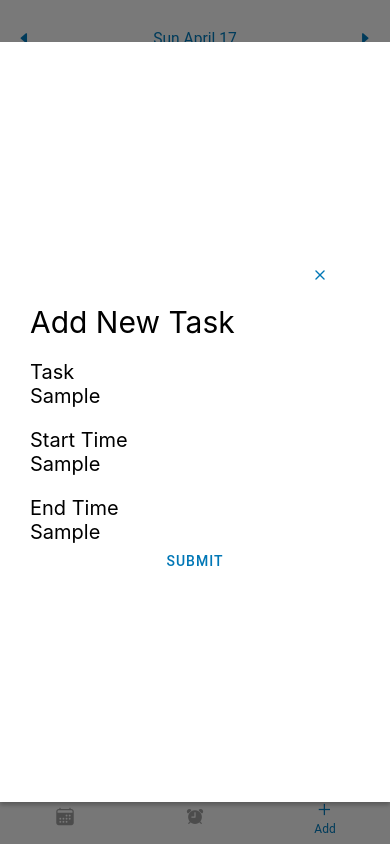
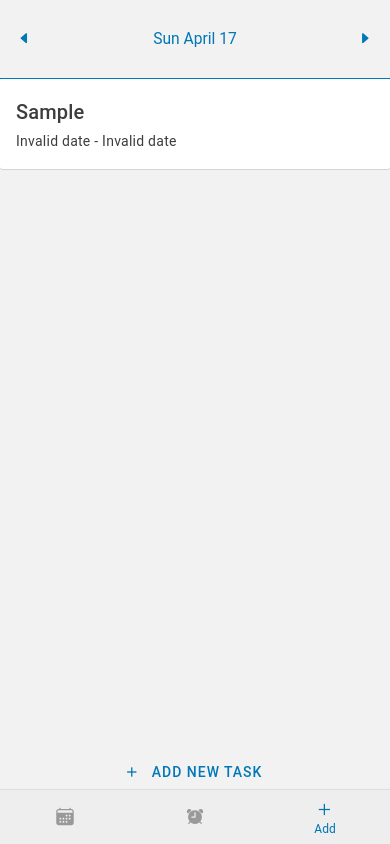
Before and after one commit to malee31/Ready-Set-Go-App, a React Native app: screen /Add in a window 390 px wide. Both pictures are taken after typing "Sample", "Sample", "Sample" into the empty fields and a click on the button "SUBMIT". Built offline with nearby package versions, Linux system fonts and the light colour scheme.

Commit message:
functional adding item

```diff
--- a/src/pages/Add.js
+++ b/src/pages/Add.js
@@ -90,7 +90,7 @@ export default function Add({ navigation }) {
 					<Card style={addStyles.card}>
 						<Card.Content>
 							<Title>{item.task}</Title>
-							<Paragraph>{moment(item.start).format("hh:mm A")} - {moment(item.end).format("hh:mm A")}</Paragraph>
+							<Paragraph>{moment(item.startTime).format("hh:mm A")} - {moment(item.endTime).format("hh:mm A")}</Paragraph>
 						</Card.Content>
 					</Card>
 				)}
@@ -120,25 +120,31 @@ export default function Add({ navigation }) {
 					<Text style={{ fontSize: 20, marginTop: 20 }}>Task</Text>
 					<TextInput
 						style={inputStyle}
-						onChangeText={setCurrentTask}
+						onChangeText={e => setCurrentTask({...currentTask, task: e})}
 						value={currentTask.task}
 						placeholder="Enter Task"
 					/>
 					<Text style={{ fontSize: 20, marginTop: 20 }}>Start Time</Text>
 					<TextInput
 						style={inputStyle}
-						onChangeText={setCurrentTask}
+						onChangeText={e => setCurrentTask({...currentTask, startTime: e})}
 						value={currentTask.startTime}
 						placeholder="Enter Start Time"
 					/>
 					<Text style={{ fontSize: 20, marginTop: 20 }}>End Time</Text>
 					<TextInput
 						style={inputStyle}
-						onChangeText={setCurrentTask}
+						onChangeText={e => setCurrentTask({...currentTask, endTime: e})}
 						value={currentTask.endTime}
 						placeholder="Enter End Time"
 					/>
-					<Button onPress={() => setTasks([...tasks, currentTask])}>Submit</Button>
+					<Button onPress={() => {
+						setTasks([...tasks, currentTask]);
+						console.log(currentTask);
+						hideModal();
+					}}>
+						Submit
+					</Button>
 				</Modal>
 			</Portal>
 
```
